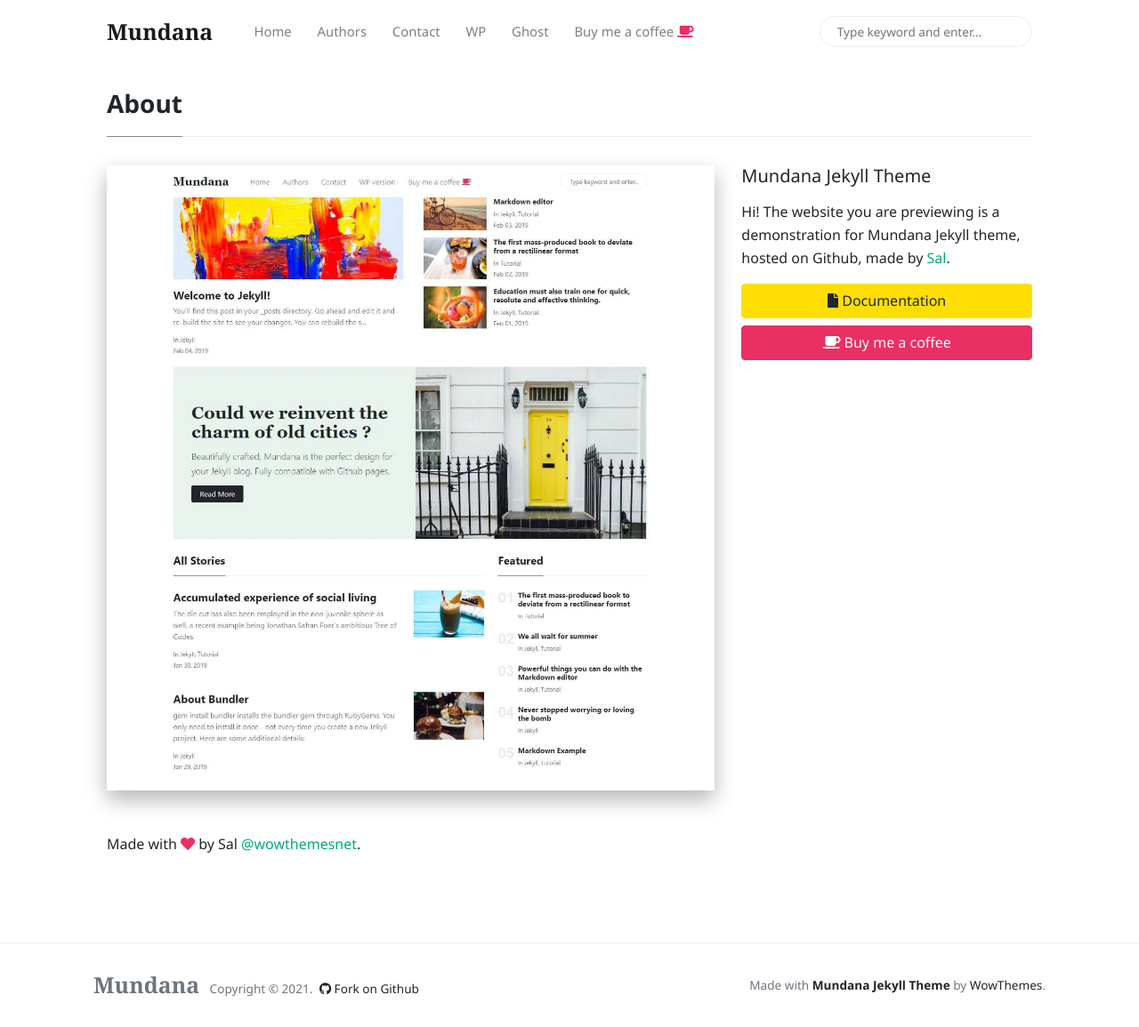
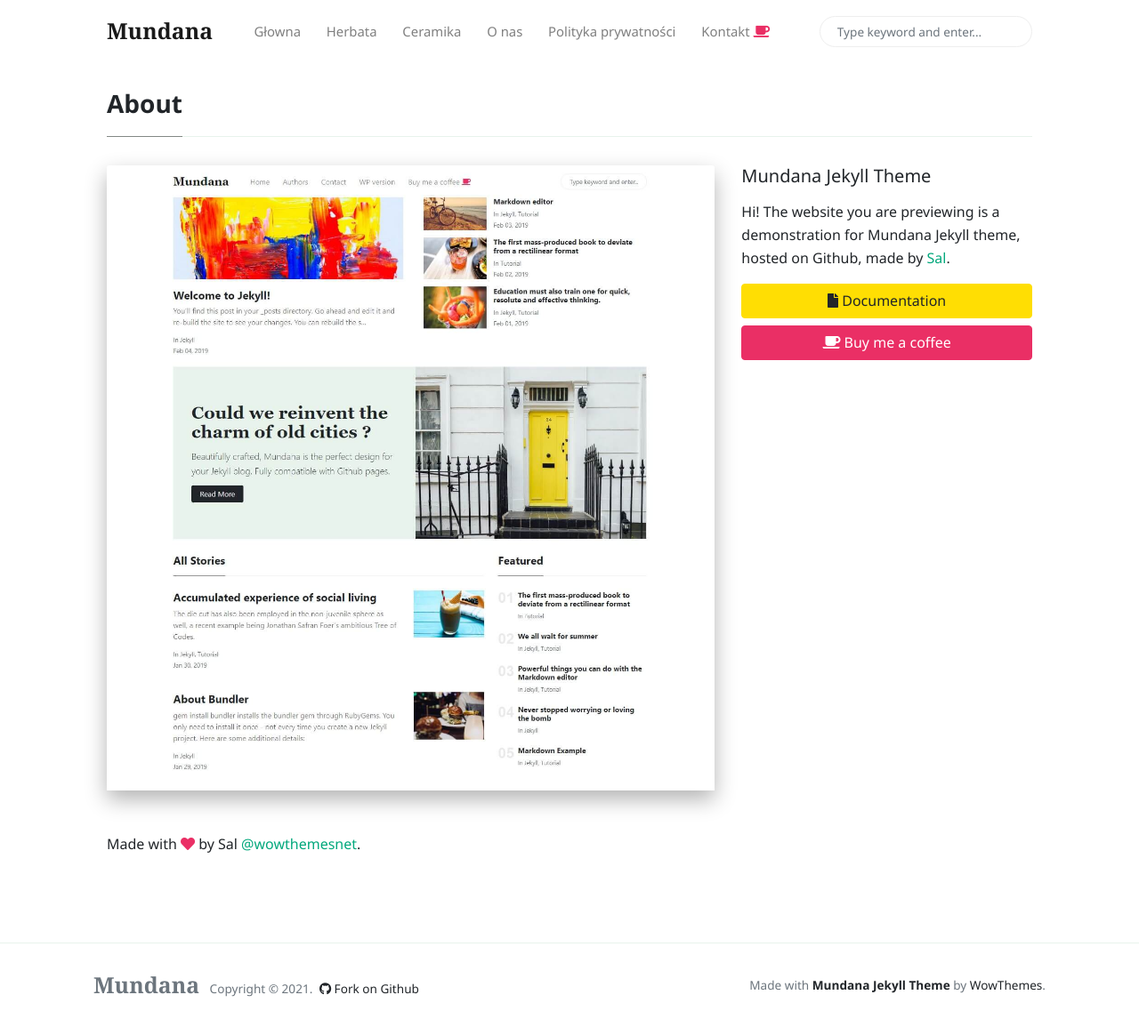
Before and after one commit to asiomchen/asiomchen.github.io, a Jekyll site: the page built from _pages/about.md, in a window 1280 px wide and 1155 px high. Shown: the whole window at 89% size. Built offline with Jekyll 4.4.1, drawn with Linux system fonts in a browser that asks for light colours; nearby versions of some CDN libraries; comment, search, counter and statistics services are not loaded.

Commit message:
Update menu-header.html

```diff
--- a/_includes/menu-header.html
+++ b/_includes/menu-header.html
@@ -1,20 +1,20 @@
 <!--  Replace menu links here -->
 
 <li class="nav-item">
-<a class="nav-link" href="{{site.baseurl}}/index.html">Home</a>
+<a class="nav-link" href="{{site.baseurl}}/index.html">Głowna</a>
 </li>
 <li class="nav-item">
-<a class="nav-link" href="{{site.baseurl}}/authors-list.html">Authors</a>
+<a class="nav-link" href="{{site.baseurl}}/authors-list.html">Herbata</a>
 </li>
 <li class="nav-item">
-<a class="nav-link" href="{{site.baseurl}}/contact.html">Contact</a>
+<a class="nav-link" href="{{site.baseurl}}/contact.html">Ceramika</a>
 </li>
 <li class="nav-item">
-<a target="_blank" class="nav-link" href="https://www.wowthemes.net/themes/mundana-wordpress/">WP</a>
+<a target="_blank" class="nav-link" href="https://www.wowthemes.net/themes/mundana-wordpress/">O nas</a>
 </li>
 <li class="nav-item">
-<a target="_blank" class="nav-link" href="https://www.wowthemes.net/themes/mundana-ghost/">Ghost</a>
+<a target="_blank" class="nav-link" href="https://www.wowthemes.net/themes/mundana-ghost/">Polityka prywatności</a>
 </li>
 <li class="nav-item">
-<a target="_blank" class="nav-link" href="https://www.wowthemes.net/donate/">Buy me a coffee <i class="fa fa-coffee text-danger"></i></a>
+<a target="_blank" class="nav-link" href="https://www.wowthemes.net/donate/">Kontakt <i class="fa fa-coffee text-danger"></i></a>
 </li>
```
